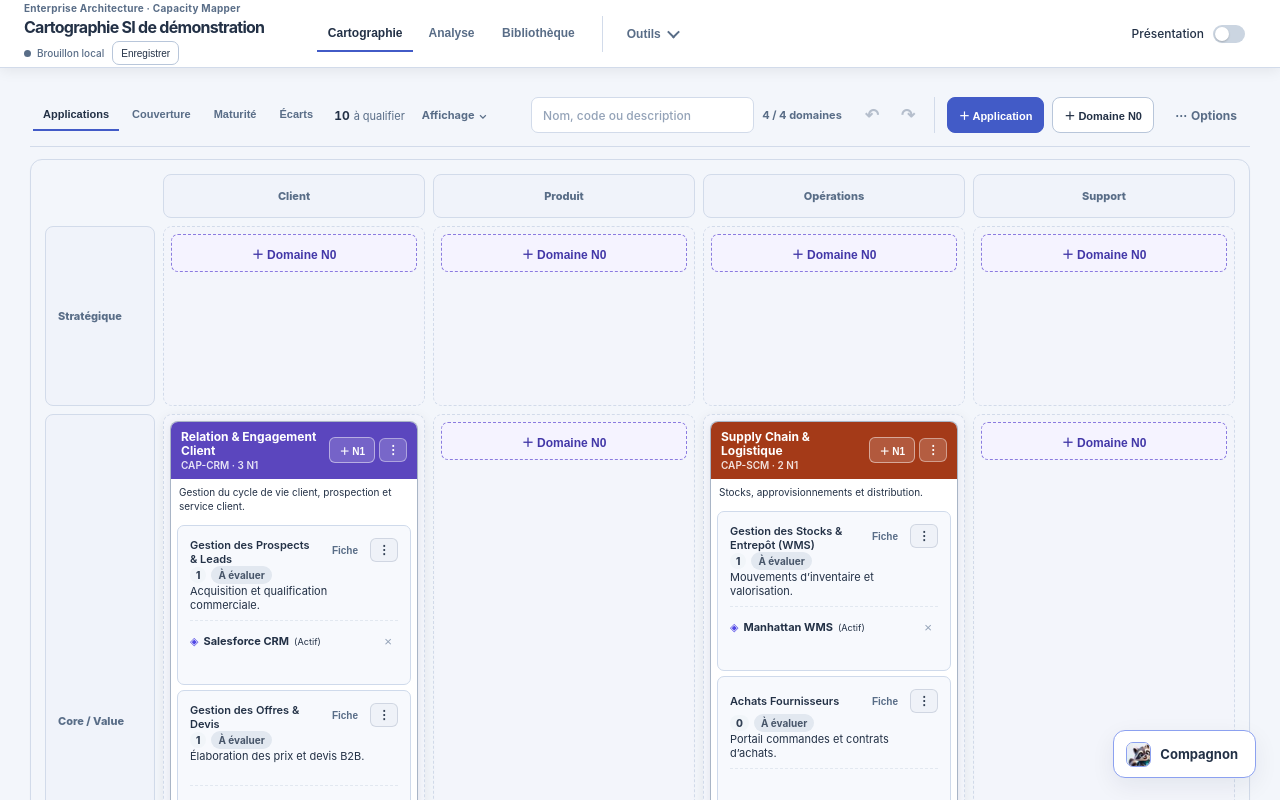
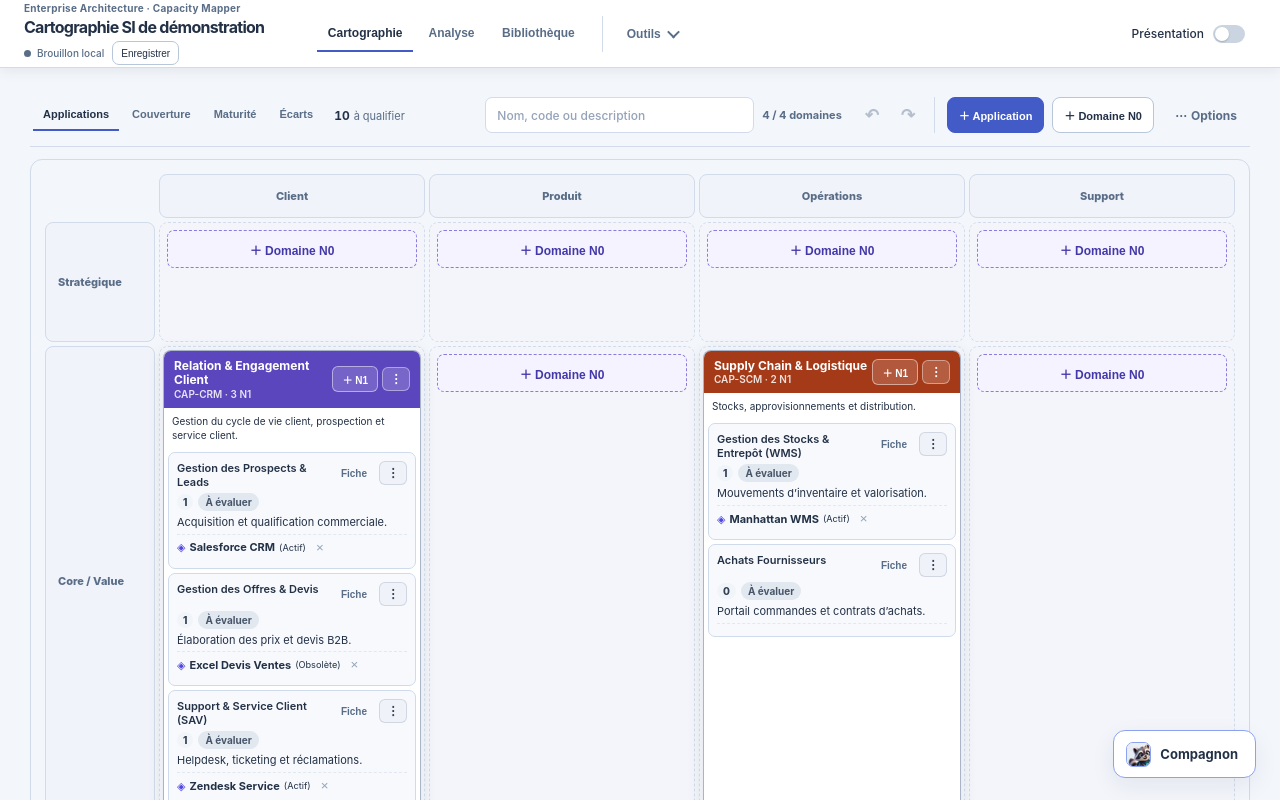
Before and after one commit to Sims07/enterprise-capacity-mapper, a React (Vite) app: page / in a window 1280 px wide. Built offline with nearby package versions, Linux system fonts and the light colour scheme.

Commit message:
refactor(cartography): remove comfortable density configuration

```diff
--- a/src/App.tsx
+++ b/src/App.tsx
@@ -2,8 +2,6 @@ import React, { useEffect, useMemo, useRef, useState } from 'react';
 import { Field } from './components/ui/Fields.tsx';
 import { Button } from './components/ui/Button.tsx';
 import { FilePicker } from './components/ui/FilePicker.tsx';
-import type { MapDensity } from './adapters/browser/appPreferences.ts';
-import MapReadingDisclosure from './components/MapReadingDisclosure.tsx';
 import MapActionsMenu from './components/MapActionsMenu.tsx';
 import { Modal } from './components/ui/Modal.tsx';
 import { DEMO_MODEL } from './data/demoData.ts';
@@ -119,7 +117,6 @@ function App({ experienceKind = 'desktop' }: { experienceKind?: 'desktop' | 'mob
   const [toolsMenuOpen, setToolsMenuOpen] = useState(false);
   const [mapQuery, setMapQuery] = useState('');
   const [mapReadingMode, setMapReadingMode] = useState<MapReadingMode>('applications');
-  const [mapDensity, setMapDensity] = useState<MapDensity>(() => preferences.readMapDensity());
   const [presentationReadingMode, setPresentationReadingMode] = useState<PresentationReadingMode>('identity');
   const [presentationShowApplications, setPresentationShowApplications] = useState(false);
   const [presentationFocusedCapabilityId, setPresentationFocusedCapabilityId] = useState<string | null>(null);
@@ -1196,9 +1193,9 @@ function App({ experienceKind = 'desktop' }: { experienceKind?: 'desktop' | 'mob
   const mosaicColumns = `${!presentation && showRowHeadings ? '110px ' : ''}${mosaicColumnsLayout.map(column => `minmax(0, ${Math.max(0.1, Number(column.size) || 1)}fr)`).join(' ')}`;
   const mosaicRows = presentation
     ? mosaicLayersLayout.map(layer => `minmax(0, ${Math.max(0.1, Number(layer.size) || 1)}fr)`).join(' ')
-    : `${showColumnHeadings ? '44px ' : ''}${layers.map(() => `minmax(var(--map-row-min-height-${mapDensity}), auto)`).join(' ')}`;
+    : `${showColumnHeadings ? '44px ' : ''}${layers.map(() => 'minmax(var(--map-row-min-height-compact), auto)').join(' ')}`;
   const capabilityMap = (
-    <div className="map map-mosaic" data-testid="capability-map" data-density={!presentation ? mapDensity : undefined} style={{ gridTemplateColumns: mosaicColumns, gridTemplateRows: mosaicRows }}>
+    <div className="map map-mosaic" data-testid="capability-map" data-density={!presentation ? 'compact' : undefined} style={{ gridTemplateColumns: mosaicColumns, gridTemplateRows: mosaicRows }}>
       {!presentation && showColumnHeadings && showRowHeadings && <div className="mosaic-corner" />}
       {!presentation && showColumnHeadings && columns.map(column => <div className="mosaic-column-heading" key={column.id} style={{ gridColumn: columns.indexOf(column) + mosaicColumnOffset, gridRow: 1 }}>{column.name}</div>)}
       {!presentation && showRowHeadings && layers.map((layer, rowIndex) => <div className="mosaic-row-heading" key={layer.id} style={{ gridColumn: 1, gridRow: rowIndex + mosaicRowOffset }}>{layer.name}</div>)}
@@ -1629,11 +1626,6 @@ function App({ experienceKind = 'desktop' }: { experienceKind?: 'desktop' | 'mob
                   <div className="capability-reading-summary" data-testid="capability-reading-summary">
                     <span><strong>{[...capabilityFindings.values()].filter(finding => finding.needsQualification).length}</strong> à qualifier</span>
                   </div>
-                  <MapReadingDisclosure mode={mapReadingMode} density={mapDensity}
-                    onDensityChange={nextDensity => {
-                      setMapDensity(nextDensity);
-                      preferences.writeMapDensity(nextDensity);
-                    }} />
                   </section>
                 )}
                 <div className="canvas-actions map-primary-actions">
```
